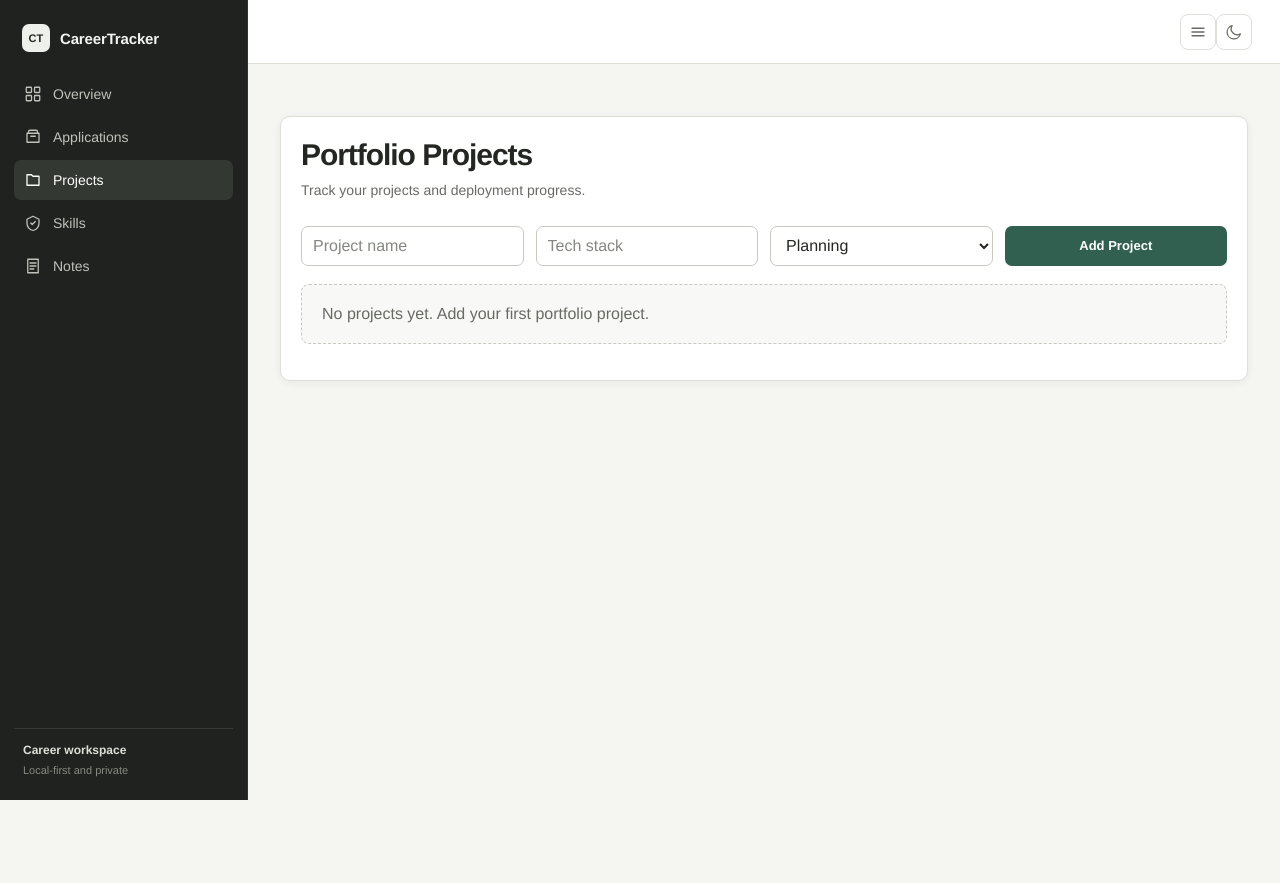
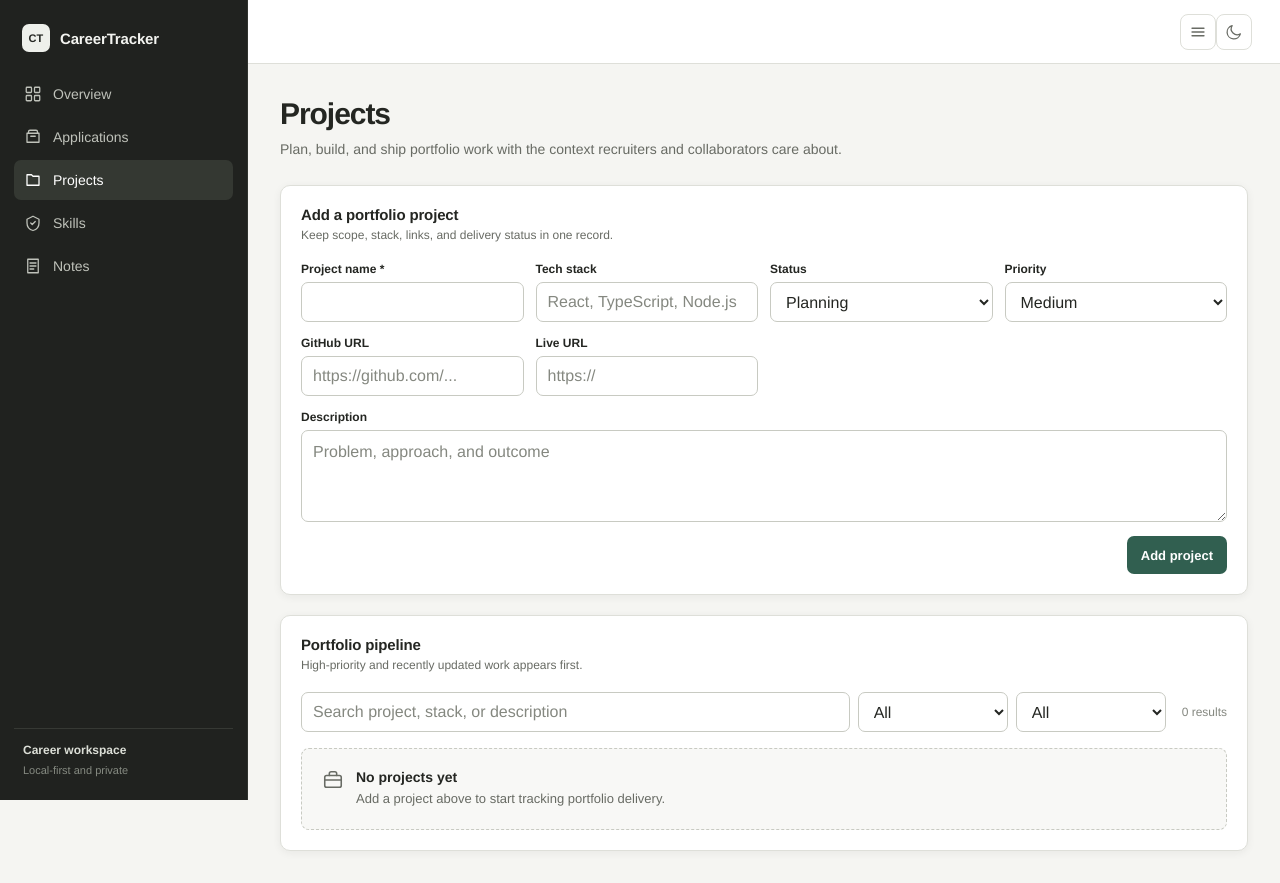
Before and after one commit to gmagnavita15/CareerTracker, a React (Vite) app: page /projects in a window 1280 px wide. Before the commit the page ends 800 px from the top, so only its background shows below. Built offline with nearby package versions, Linux system fonts and the light colour scheme.

Commit message:
feat: modernize portfolio project workflow

```diff
--- a/src/components/ProjectList.tsx
+++ b/src/components/ProjectList.tsx
@@ -1,132 +1,266 @@
 import { useState } from "react";
 import toast from "react-hot-toast";
-import type {
-  PortfolioProject,
-  ProjectStatus,
-} from "../types";
-import { PROJECT_STATUSES } from "../constants";
-import SectionHeader from "./SectionHeader";
+import { PROJECT_PRIORITIES, PROJECT_STATUSES } from "../constants";
 import {
   createProject,
   deleteProject,
   updateProjectStatus,
 } from "../services/projectService";
+import { formatDate } from "../services/formatService";
+import { validateOptionalUrl, validateRequired } from "../services/validationService";
+import type { PortfolioProject, ProjectPriority, ProjectStatus } from "../types";
+import ConfirmDialog from "./ConfirmDialog";
+import DetailPanel from "./DetailPanel";
+import EmptyState from "./EmptyState";
+import FilterBar from "./FilterBar";
+import FormField from "./FormField";
+import PageHeader from "./PageHeader";
+import StatusBadge from "./StatusBadge";
 
 type ProjectListProps = {
   projects: PortfolioProject[];
   setProjects: React.Dispatch<React.SetStateAction<PortfolioProject[]>>;
 };
 
+type ProjectErrors = Partial<Record<"name" | "githubUrl" | "liveUrl", string>>;
+
 function ProjectList({ projects, setProjects }: ProjectListProps) {
   const [name, setName] = useState("");
   const [techStack, setTechStack] = useState("");
   const [status, setStatus] = useState<ProjectStatus>("Planning");
+  const [priority, setPriority] = useState<ProjectPriority>("Medium");
+  const [description, setDescription] = useState("");
+  const [githubUrl, setGithubUrl] = useState("");
+  const [liveUrl, setLiveUrl] = useState("");
+  const [errors, setErrors] = useState<ProjectErrors>({});
+  const [searchTerm, setSearchTerm] = useState("");
+  const [statusFilter, setStatusFilter] = useState<"All" | ProjectStatus>("All");
+  const [priorityFilter, setPriorityFilter] = useState<"All" | ProjectPriority>("All");
+  const [pendingDelete, setPendingDelete] = useState<PortfolioProject | null>(null);
 
   function handleSubmit(event: React.FormEvent) {
     event.preventDefault();
-
-    if (!name.trim() || !techStack.trim()) {
-      toast.error("Project name and tech stack are required");
+    const nextErrors: ProjectErrors = {
+      name: validateRequired(name, "Project name", 100),
+      githubUrl: validateOptionalUrl(githubUrl),
+      liveUrl: validateOptionalUrl(liveUrl),
+    };
+    const activeErrors = Object.fromEntries(
+      Object.entries(nextErrors).filter(([, value]) => value)
+    ) as ProjectErrors;
+    setErrors(activeErrors);
+    if (Object.keys(activeErrors).length > 0) {
+      toast.error("Review the highlighted project fields.");
       return;
     }
 
-  const newProject = createProject(name, techStack, status);
-
-    setProjects([...projects, newProject]);
+    setProjects((current) => [
+      ...current,
+      createProject(name, techStack, status, {
+        description,
+        githubUrl,
+        liveUrl,
+        priority,
+      }),
+    ]);
     toast.success("Project added");
-
     setName("");
     setTechStack("");
     setStatus("Planning");
+    setPriority("Medium");
+    setDescription("");
+    setGithubUrl("");
+    setLiveUrl("");
+    setErrors({});
   }
 
-  function handleDelete(id: string) {
-    setProjects(deleteProject(projects, id));
-    toast.success("Project deleted");
-  }
-
-  function handleStatusChange(
-    id: string,
-    newStatus: ProjectStatus
-  ) {
-    setProjects(updateProjectStatus(projects, id, newStatus));
+  function handleStatusChange(id: string, nextStatus: ProjectStatus) {
+    setProjects((current) => updateProjectStatus(current, id, nextStatus));
     toast.success("Project status updated");
   }
 
+  function confirmDelete() {
+    if (!pendingDelete) return;
+    setProjects((current) => deleteProject(current, pendingDelete.id));
+    toast.success("Project deleted");
+    setPendingDelete(null);
+  }
+
+  const priorityOrder: Record<ProjectPriority, number> = { High: 0, Medium: 1, Low: 2 };
+  const filteredProjects = projects
+    .filter((project) => {
+      const search = searchTerm.trim().toLowerCase();
       return (
-    <section className="section-card">
-      <SectionHeader
-        title="Portfolio Projects"
-        description="Track your projects and deployment progress."
+        (!search || [project.name, project.techStack, project.description]
+          .some((value) => value.toLowerCase().includes(search))) &&
+        (statusFilter === "All" || project.status === statusFilter) &&
+        (priorityFilter === "All" || project.priority === priorityFilter)
+      );
+    })
+    .sort((a, b) =>
+      priorityOrder[a.priority] - priorityOrder[b.priority] ||
+      Date.parse(b.updatedAt) - Date.parse(a.updatedAt)
+    );
+
+  return (
+    <>
+      <PageHeader
+        description="Plan, build, and ship portfolio work with the context recruiters and collaborators care about."
+        title="Projects"
       />
 
-      <form className="application-form" onSubmit={handleSubmit}>
+      <section className="section-card">
+        <div className="panel-heading">
+          <div>
+            <h2>Add a portfolio project</h2>
+            <p>Keep scope, stack, links, and delivery status in one record.</p>
+          </div>
+        </div>
+        <form className="form-grid" noValidate onSubmit={handleSubmit}>
+          <FormField error={errors.name} htmlFor="project-name" label="Project name" required>
             <input
+              aria-describedby={errors.name ? "project-name-help" : undefined}
+              id="project-name"
+              maxLength={100}
+              onChange={(event) => setName(event.target.value)}
               value={name}
-          onChange={(event) => setName(event.target.value)}
-          placeholder="Project name"
             />
+          </FormField>
+          <FormField htmlFor="project-stack" label="Tech stack">
+            <input
+              id="project-stack"
+              maxLength={160}
+              onChange={(event) => setTechStack(event.target.value)}
+              placeholder="React, TypeScript, Node.js"
+              value={techStack}
+            />
+          </FormField>
+          <FormField htmlFor="project-status" label="Status">
+            <select id="project-status" onChange={(event) => setStatus(event.target.value as ProjectStatus)} value={status}>
+              {PROJECT_STATUSES.map((option) => <option key={option}>{option}</option>)}
+            </select>
+          </FormField>
+          <FormField htmlFor="project-priority" label="Priority">
+            <select id="project-priority" onChange={(event) => setPriority(event.target.value as ProjectPriority)} value={priority}>
+              {PROJECT_PRIORITIES.map((option) => <option key={option}>{option}</option>)}
+            </select>
+          </FormField>
+          <FormField error={errors.githubUrl} htmlFor="project-github" label="GitHub URL">
+            <input
+              aria-describedby={errors.githubUrl ? "project-github-help" : undefined}
+              id="project-github"
+              onChange={(event) => setGithubUrl(event.target.value)}
+              placeholder="https://github.com/..."
+              type="url"
+              value={githubUrl}
+            />
+          </FormField>
+          <FormField error={errors.liveUrl} htmlFor="project-live" label="Live URL">
+            <input
+              aria-describedby={errors.liveUrl ? "project-live-help" : undefined}
+              id="project-live"
+              onChange={(event) => setLiveUrl(event.target.value)}
+              placeholder="https://"
+              type="url"
+              value={liveUrl}
+            />
+          </FormField>
+          <FormField htmlFor="project-description" label="Description">
+            <textarea
+              id="project-description"
+              maxLength={1200}
+              onChange={(event) => setDescription(event.target.value)}
+              placeholder="Problem, approach, and outcome"
+              rows={3}
+              value={description}
+            />
+          </FormField>
+          <div className="form-actions"><button type="submit">Add project</button></div>
+        </form>
+      </section>
 
+      <section className="section-card">
+        <div className="panel-heading">
+          <div>
+            <h2>Portfolio pipeline</h2>
+            <p>High-priority and recently updated work appears first.</p>
+          </div>
+        </div>
+        <FilterBar resultCount={filteredProjects.length}>
           <input
-          value={techStack}
-          onChange={(event) => setTechStack(event.target.value)}
-          placeholder="Tech stack"
+            aria-label="Search projects"
+            className="search-field"
+            onChange={(event) => setSearchTerm(event.target.value)}
+            placeholder="Search project, stack, or description"
+            type="search"
+            value={searchTerm}
           />
-
-        <select value={status} onChange={(event) => setStatus(event.target.value as ProjectStatus)}>
-          {PROJECT_STATUSES.map((statusOption) => (
-            <option key={statusOption}>{statusOption}</option>
-          ))}
+          <select aria-label="Filter by project status" onChange={(event) => setStatusFilter(event.target.value as "All" | ProjectStatus)} value={statusFilter}>
+            <option>All</option>
+            {PROJECT_STATUSES.map((option) => <option key={option}>{option}</option>)}
           </select>
-
-        <button type="submit">Add Project</button>
-      </form>
+          <select aria-label="Filter by project priority" onChange={(event) => setPriorityFilter(event.target.value as "All" | ProjectPriority)} value={priorityFilter}>
+            <option>All</option>
+            {PROJECT_PRIORITIES.map((option) => <option key={option}>{option}</option>)}
+          </select>
+        </FilterBar>
 
         {projects.length === 0 ? (
-        <p className="empty-state">No projects yet. Add your first portfolio project.</p>
+          <EmptyState description="Add a project above to start tracking portfolio delivery." title="No projects yet" />
+        ) : filteredProjects.length === 0 ? (
+          <EmptyState description="Try a broader search or clear the current filters." title="No projects match" />
         ) : (
-        <table className="application-table">
-          <thead>
-            <tr>
-              <th>Project</th>
-              <th>Tech Stack</th>
-              <th>Status</th>
-              <th>Actions</th>
-            </tr>
-          </thead>
-
-          <tbody>
-            {projects.map((project) => (
-              <tr key={project.id}>
-                <td>{project.name}</td>
-                <td>{project.techStack}</td>
-                <td>
+          <div className="project-grid">
+            {filteredProjects.map((project) => (
+              <article className="project-card" key={project.id}>
+                <div className="record-card-header">
+                  <div>
+                    <h3>{project.name}</h3>
+                    <p>{project.techStack || "Tech stack not set"}</p>
+                  </div>
+                  <StatusBadge value={project.priority} />
+                </div>
+                <div className="project-card-status">
+                  <StatusBadge value={project.status} />
+                  <span>Updated {formatDate(project.updatedAt)}</span>
+                </div>
+                <DetailPanel>
+                  <p className="project-description">{project.description || "No description added."}</p>
+                  <div className="link-row">
+                    {project.githubUrl && !validateOptionalUrl(project.githubUrl) ? (
+                      <a href={project.githubUrl} rel="noreferrer" target="_blank">GitHub repository</a>
+                    ) : null}
+                    {project.liveUrl && !validateOptionalUrl(project.liveUrl) ? (
+                      <a href={project.liveUrl} rel="noreferrer" target="_blank">Live project</a>
+                    ) : null}
+                  </div>
+                </DetailPanel>
+                <div className="record-actions">
                   <select
-                    className="status-select"
+                    aria-label={`Update status for ${project.name}`}
+                    onChange={(event) => handleStatusChange(project.id, event.target.value as ProjectStatus)}
                     value={project.status}
-                    onChange={(event) =>
-                      handleStatusChange(project.id, event.target.value as ProjectStatus)
-                    }
                   >
-                    {PROJECT_STATUSES.map((statusOption) => (
-                      <option key={statusOption}>{statusOption}</option>
-                    ))}
+                    {PROJECT_STATUSES.map((option) => <option key={option}>{option}</option>)}
                   </select>
-                </td>
-                <td>
-                  <button
-                    className="delete-button"
-                    onClick={() => handleDelete(project.id)}
-                  >
+                  <button className="button-secondary danger-text" onClick={() => setPendingDelete(project)} type="button">
                     Delete
                   </button>
-                </td>
-              </tr>
+                </div>
+              </article>
             ))}
-          </tbody>
-        </table>
+          </div>
         )}
       </section>
+
+      <ConfirmDialog
+        description={pendingDelete ? `This permanently removes ${pendingDelete.name} from your portfolio tracker.` : ""}
+        onCancel={() => setPendingDelete(null)}
+        onConfirm={confirmDelete}
+        open={Boolean(pendingDelete)}
+        title="Delete project?"
+      />
+    </>
   );
 }
 
```
Also changed, not shown: src/index.css (+13 -0 lines). Lines whose indentation alone changed are shown as unchanged.
